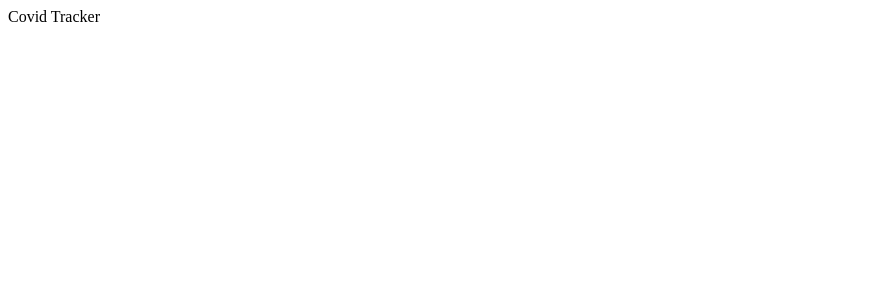
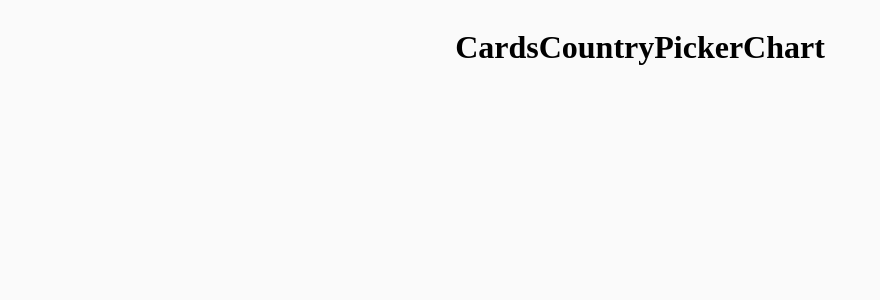
Before and after one commit to zsoobratty/covid-react, a React (Create React App) app: page / in a window 1280 px wide. Shown: the top 300 px of the page, without its empty margins (0-880 px from the left). Built offline with nearby package versions, Linux system fonts and the light colour scheme.

Commit message:
convert App to class based component

```diff
--- a/src/App.js
+++ b/src/App.js
@@ -1,11 +1,19 @@
 import React from 'react';
+import Cards from './components/Cards/Cards'
+import Chart from './components/Chart/Chart'
+import CountryPicker from './components/CountryPicker/CountryPicker'
+import styles from './App.module.css'
 
-function App() {
-  return (
-    <div>
-      Covid Tracker
-    </div>
-  );
+class App extends React.Component {
+  render() {
+    return (
+      <div className={styles.container}>
+        <Cards />
+        <CountryPicker />
+        <Chart />
+      </div>
+    );
+  }
 }
 
 export default App;
--- /dev/null
+++ b/src/App.module.css
@@ -0,0 +1,9 @@
+body {
+    background-color: rgb(250,250,250);
+}
+
+.container {
+    display: flex;
+    align-items: center;
+    justify-content: center;
+}
--- a/src/index.js
+++ b/src/index.js
@@ -2,9 +2,4 @@ import React from 'react';
 import ReactDOM from 'react-dom';
 import App from './App';
 
-ReactDOM.render(
-  <React.StrictMode>
-    <App />
-  </React.StrictMode>,
-  document.getElementById('root')
-);
+ReactDOM.render(<App />, document.getElementById('root'));
```
